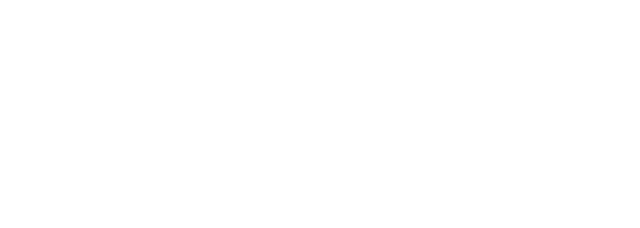
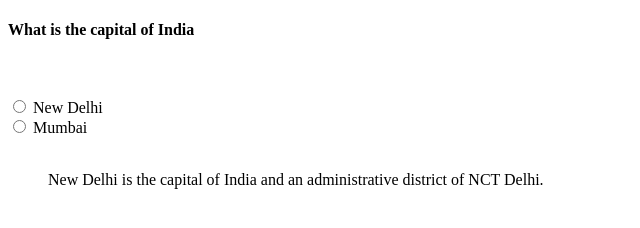
Before and after one commit to acciojob/trivia-ImranShah1109, a website: page main.html in a window 1280 px wide. Shown: the whole page, without its empty margins (0-640 px from the left). Drawn offline with Linux system fonts and the light colour scheme.

Commit message:
first change in assignment

```diff
--- a/main.html
+++ b/main.html
@@ -8,8 +8,20 @@
 
 <body>
 	<!-- the entire body must be written by student -->
-    <script type="text/javascript" src="./script.js">
-</script>
+    	<script type="text/javascript" src="./script.js">
+	</script>
+
+	<h4>What is the capital of India</h4> <br><br>
+	<form>
+		<input type="radio" name="city" value="new delhi">
+		<label for="city">New Delhi</label> <br>
+		<input type="radio" name="city" value="mumbai">
+		<label for="city">Mumbai</label>
+	</form>
+	<br>
+	<blockquote cite="https://en.wikipedia.org/wiki/New_Delhi">
+		New Delhi is the capital of India and an administrative district of NCT Delhi.
+	</blockquote>
 
 </body>
 
```
